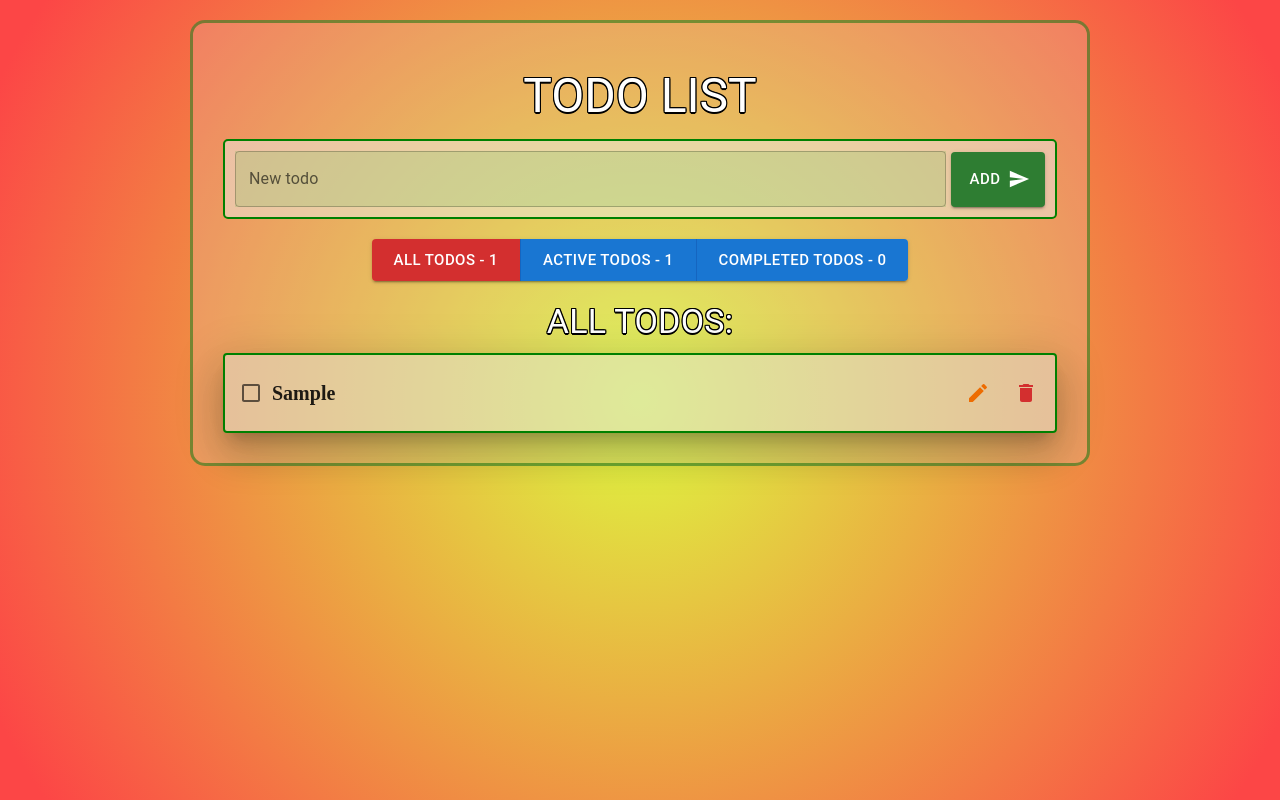
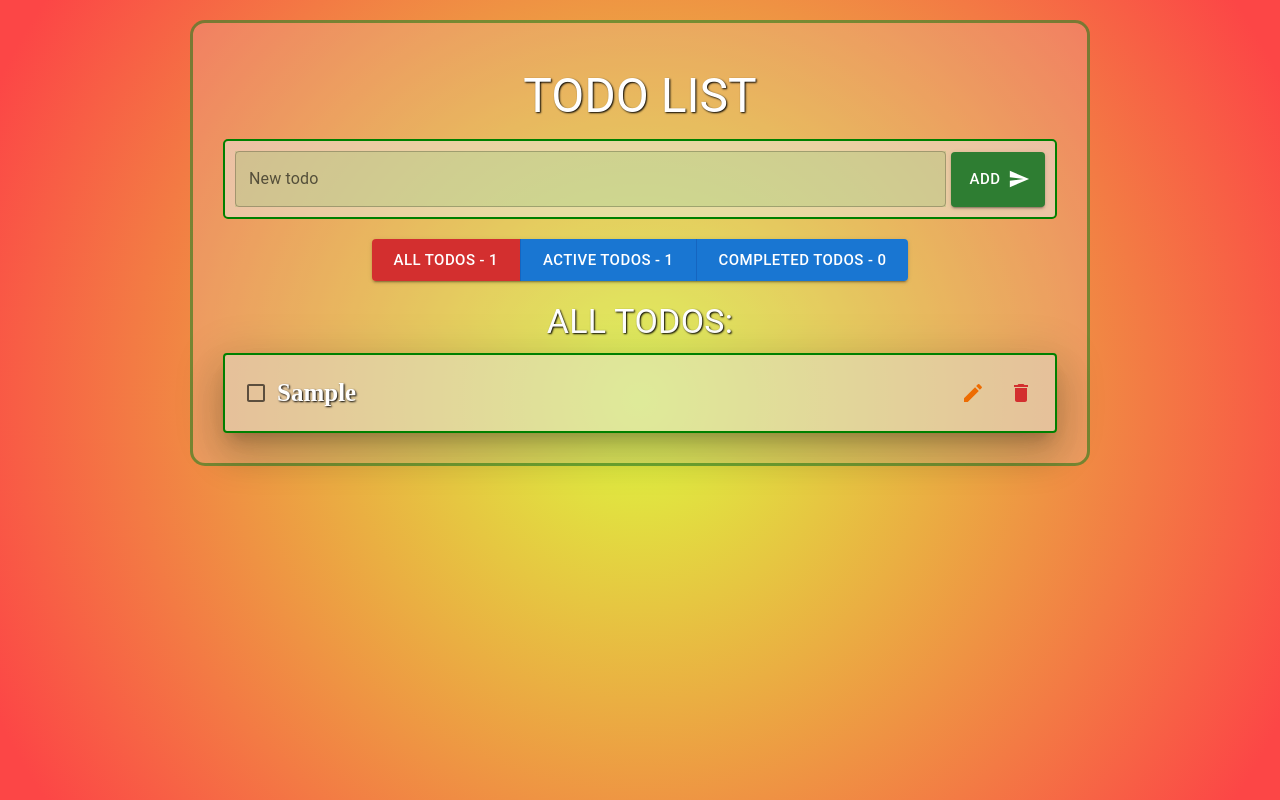
Before and after one commit to muteki-Ronin/Todo-List, a React app: page / in a window 1280 px wide. Both pictures are taken after typing "Sample" into the empty fields and a click on the button "ADD". Built offline with nearby package versions, Linux system fonts and the light colour scheme.

Commit message:
fix style

```diff
--- a/src/Components/TodoItem/TodoItem.jsx
+++ b/src/Components/TodoItem/TodoItem.jsx
@@ -58,7 +58,7 @@ export const TodoItem = ({ id, title, checked, edit }) => {
         />
       ) : (
         <Box
-          component="span"
+          component="p"
           className={
             checked ? classes.title + " " + classes.checked : classes.title
           }
--- a/src/Components/TodoItem/style.js
+++ b/src/Components/TodoItem/style.js
@@ -6,7 +6,7 @@ export const useStyle = createUseStyles({
     flexDirection: "row",
     alignItems: "center",
     height: "80px",
-    padding: "5px",
+    padding: "10px",
     border: "2px solid green",
     backgroundColor: "rgba(223, 224, 213, 0.5)",
   },
@@ -15,6 +15,6 @@ export const useStyle = createUseStyles({
   },
   checked: {
     textDecoration: "line-through",
-    color: "rgb(186, 27, 27)",
+    color: "rgb(227, 30, 30)",
   },
 });
--- a/src/Containers/style.js
+++ b/src/Containers/style.js
@@ -6,6 +6,7 @@ export const useStyle = createUseStyles({
     borderRadius: "15px",
     backgroundColor: "rgba(223, 224, 213, 0.2)",
     marginTop: "20px",
+    marginBottom: "20px",
     padding: "30px",
   },
 });
--- a/src/index.css
+++ b/src/index.css
@@ -7,13 +7,14 @@
 body {
   background: radial-gradient(circle, rgba(221,251,63,1) 0%, rgba(252,70,70,1) 95%);
   background-attachment: fixed;
-  color: #fff;
-  font-size: 20px;
   font-weight: bold;
 }
 
-h1, h2, h3, h4, h5 {
-  text-shadow:0px 1.5px 0 rgb(0,0,0),0px -1px 0 rgb(0,0,0),1px 0px 0 rgb(0,0,0),-1px 0px 0 rgb(0,0,0),1px 1px 0 rgb(0,0,0),1px -1px 0 rgb(0,0,0),-1px 1px 0 rgb(0,0,0),-1px -1px 0 rgb(0,0,0);
-  -webkit-text-shadow:0px 1px 0 rgb(0,0,0),0px -1px 0 rgb(0,0,0),1px 0px 0 rgb(0,0,0),-1px 0px 0 rgb(0,0,0),1px 1px 0 rgb(0,0,0),1px -1px 0 rgb(0,0,0),-1px 1px 0 rgb(0,0,0),-1px -1px 0 rgb(0,0,0);
-  -moz-text-shadow:0px 1px 0 rgb(0,0,0),0px -1px 0 rgb(0,0,0),1px 0px 0 rgb(0,0,0),-1px 0px 0 rgb(0,0,0),1px 1px 0 rgb(0,0,0),1px -1px 0 rgb(0,0,0),-1px 1px 0 rgb(0,0,0),-1px -1px 0 rgb(0,0,0);
+h1, h2, h3, h4, h5, p {
+  color: rgb(255, 255, 255);
+  text-shadow: 1px 1px 2px rgb(0, 0, 0);
 }
+
+p {
+  font-size: 25px;
+}
```
